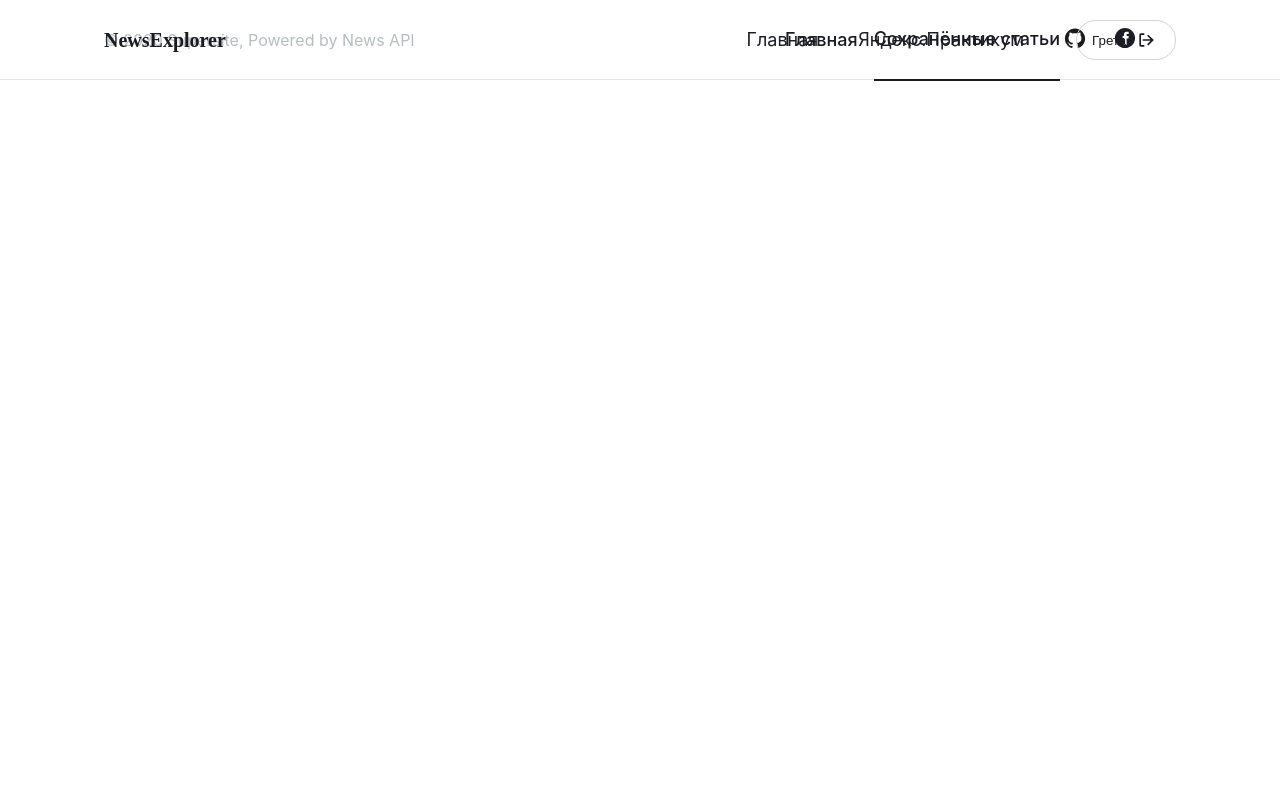
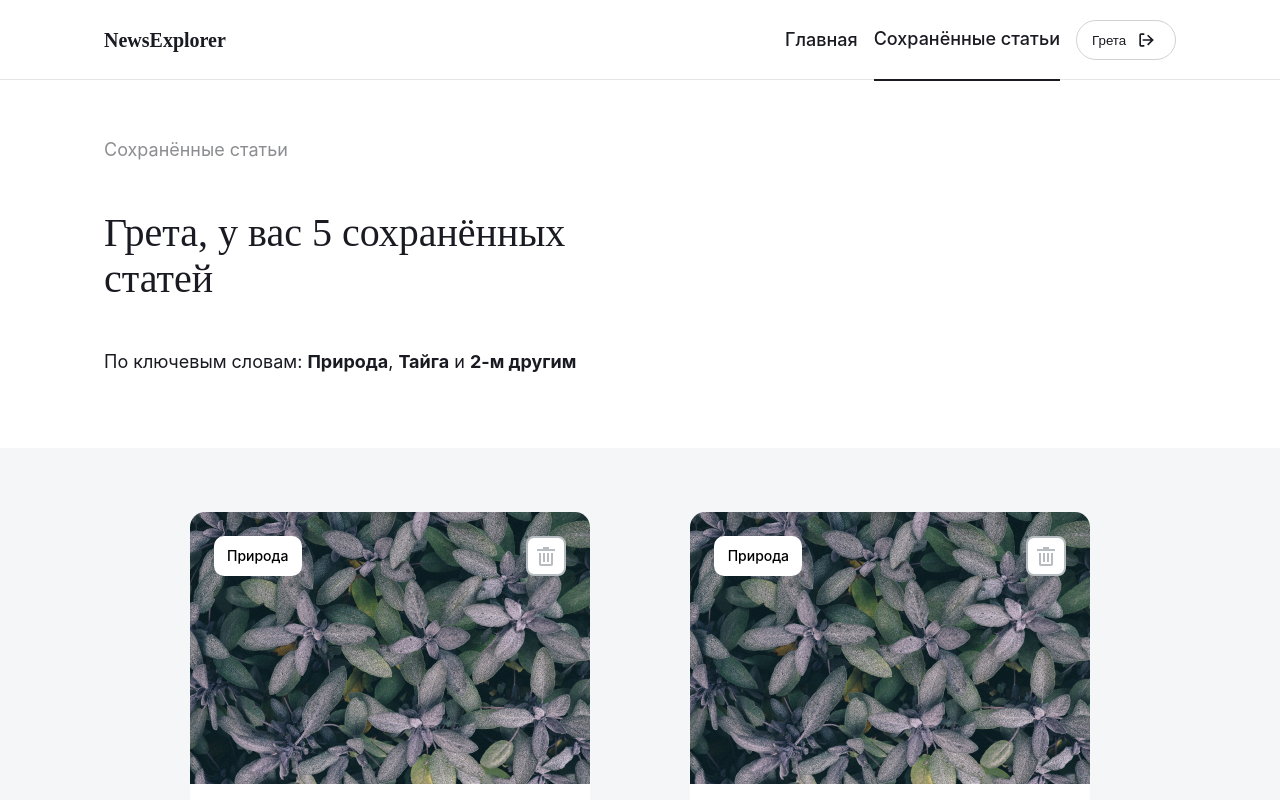
Before and after one commit to YudinArtem90/news-explorer-frontend, a React (Create React App) app: page /saved-news in a window 1280 px wide. Shown: the top 800 px of the page. Built offline with nearby package versions, Linux system fonts and the light colour scheme.

Commit message:
Добавил контекст страницы на которой находишься CurrentPageContext

```diff
--- a/src/components/App/App.js
+++ b/src/components/App/App.js
@@ -6,8 +6,10 @@ import Footer from '../Footer/Footer';
 import { Route, Switch, withRouter, Redirect } from 'react-router-dom';
 import ProtectedRoute from '../ProtectedRoute/ProtectedRoute';
 import PopupWithForm from '../PopupWithForm/PopupWithForm';
+import SavedNewsHeader from '../SavedNewsHeader/SavedNewsHeader';
+import {CurrentPageContext} from '../../utils/contexts/page/CurrentPageContext';
 
-function App() {
+function App(props) {
 
   const [loggedIn, setLoggedIn] = React.useState(true);
   const [showModal, setShowModal] = React.useState(false);
@@ -21,13 +23,22 @@ function App() {
   return (
     <div className="root">
 
+    <CurrentPageContext.Provider value={props.location.pathname === '/'}>
+
     <Header setShowModal={setShowModal}/>
 
     <Switch>
 
-        <Route path='/saved-news'>
+      {/* <Route path='/saved-news'>
 
-        </Route>
+      </Route> */}
+
+      <ProtectedRoute
+        path="/saved-news"
+        loggedIn={loggedIn}
+        component={SavedNewsHeader}
+        mainThis={this}
+      />
 
       <ProtectedRoute
         path="/"
@@ -39,12 +50,12 @@ function App() {
     </Switch>
 
     <Footer/>
-      {/* {
-        showModal ? <PopupWithForm showModal={showModal} closeModal={closeModal}/> : null
-      } */}
+
     <PopupWithForm showModal={showModal} closeModal={closeModal}/>
+
+    </CurrentPageContext.Provider>
     </div>
   );
 }
 
-export default App;
+export default withRouter(App);
--- /dev/null
+++ b/src/utils/contexts/page/CurrentPageContext.js
@@ -0,0 +1,3 @@
+import React from 'react';
+
+export const CurrentPageContext = React.createContext();
```
Lines whose indentation alone changed are shown as unchanged.
